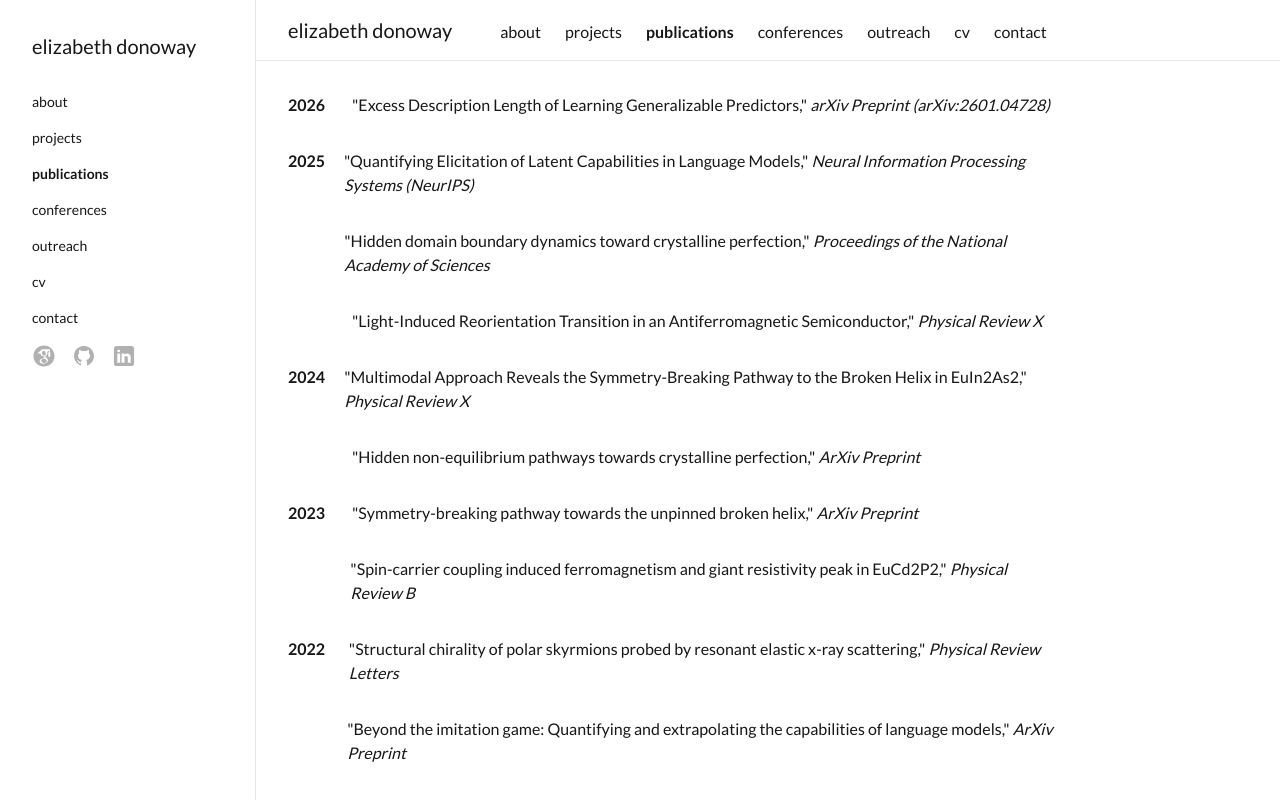
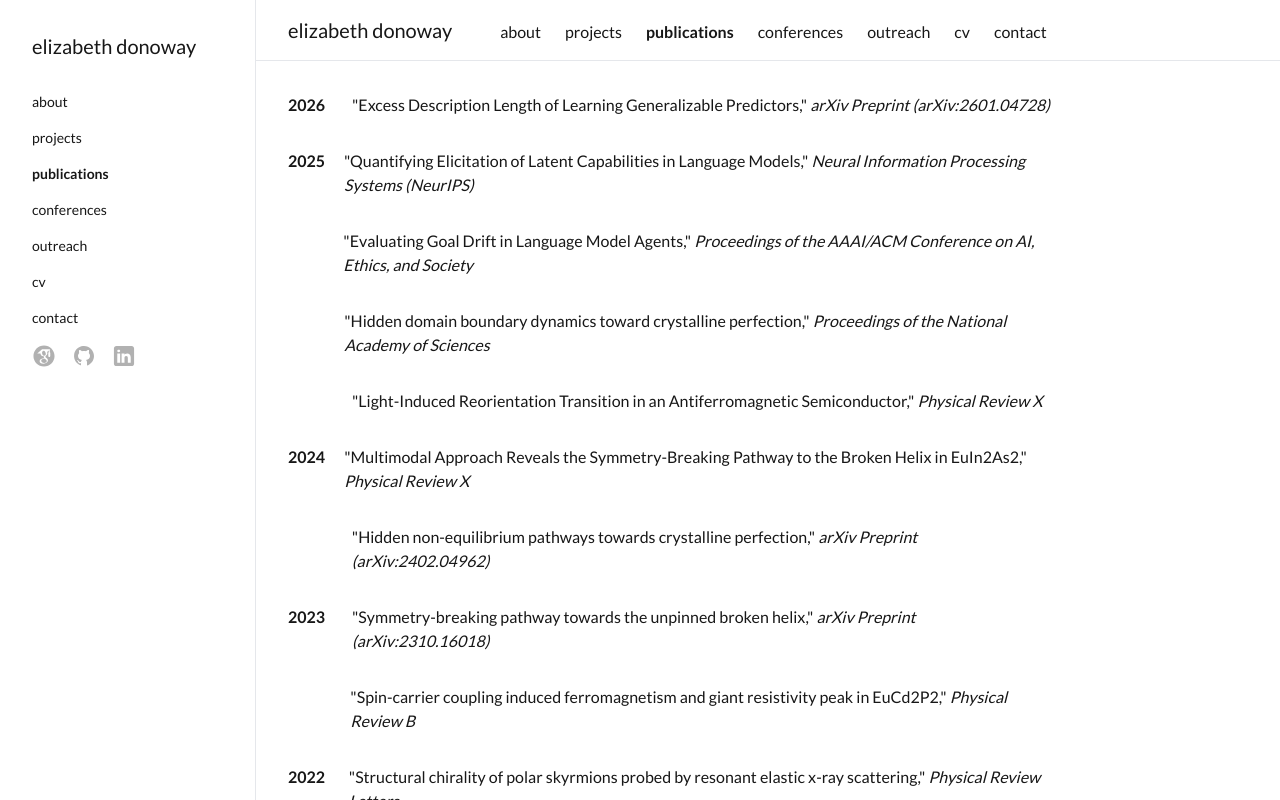
Before and after one commit to edonoway/personal-website, a Next.js app: page /publications in a window 1280 px wide. Shown: the top 800 px of the page. Built offline with nearby package versions, Linux system fonts and the light colour scheme.

Commit message:
updated publications

```diff
--- a/app/publications/page.tsx
+++ b/app/publications/page.tsx
@@ -13,6 +13,12 @@ export default function Publications() {
       title: "Quantifying Elicitation of Latent Capabilities in Language Models",
       journal: "Neural Information Processing Systems (NeurIPS)",
       url: "https://openreview.net/pdf?id=Dkgx2pS4Ww"
+    },
+    {
+      year: "",
+      title: "Evaluating Goal Drift in Language Model Agents",
+      journal: "Proceedings of the AAAI/ACM Conference on AI, Ethics, and Society",
+      url: "https://ojs.aaai.org/index.php/AIES/article/view/36541"
     },
     {
       year: "",
@@ -35,13 +41,13 @@ export default function Publications() {
     {
       year: "",
       title: "Hidden non-equilibrium pathways towards crystalline perfection",
-      journal: "ArXiv Preprint",
+      journal: "arXiv Preprint (arXiv:2402.04962)",
       url: "https://ui.adsabs.harvard.edu/abs/2024arXiv240204962M/abstract"
     },
     {
       year: "2023",
       title: "Symmetry-breaking pathway towards the unpinned broken helix",
-      journal: "ArXiv Preprint",
+      journal: "arXiv Preprint (arXiv:2310.16018)",
       url: "https://arxiv.org/abs/2310.16018"
     },
     {
@@ -59,7 +65,7 @@ export default function Publications() {
     {
       year: "",
       title: "Beyond the imitation game: Quantifying and extrapolating the capabilities of language models",
-      journal: "ArXiv Preprint",
+      journal: "Transactions on Machine Learning Research",
       url: "https://arxiv.org/abs/2206.04615"
     },
     {
```
